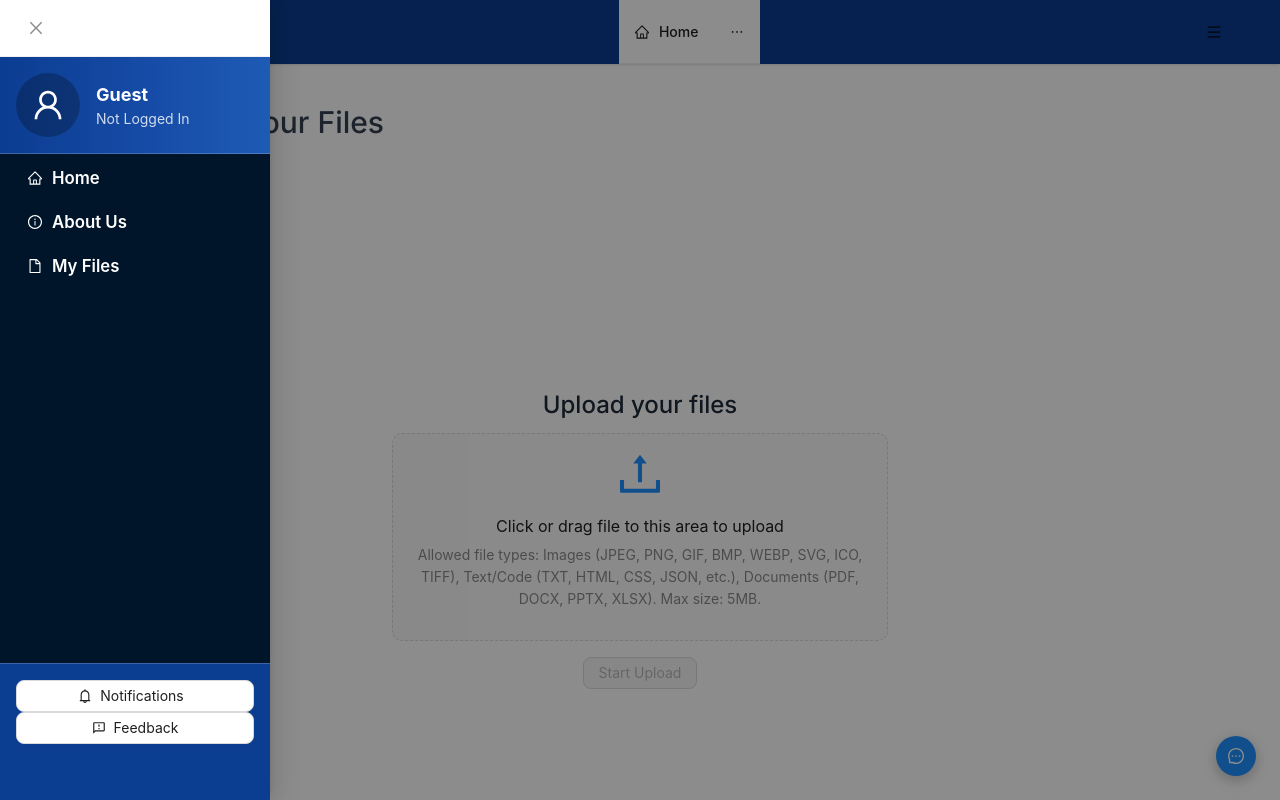
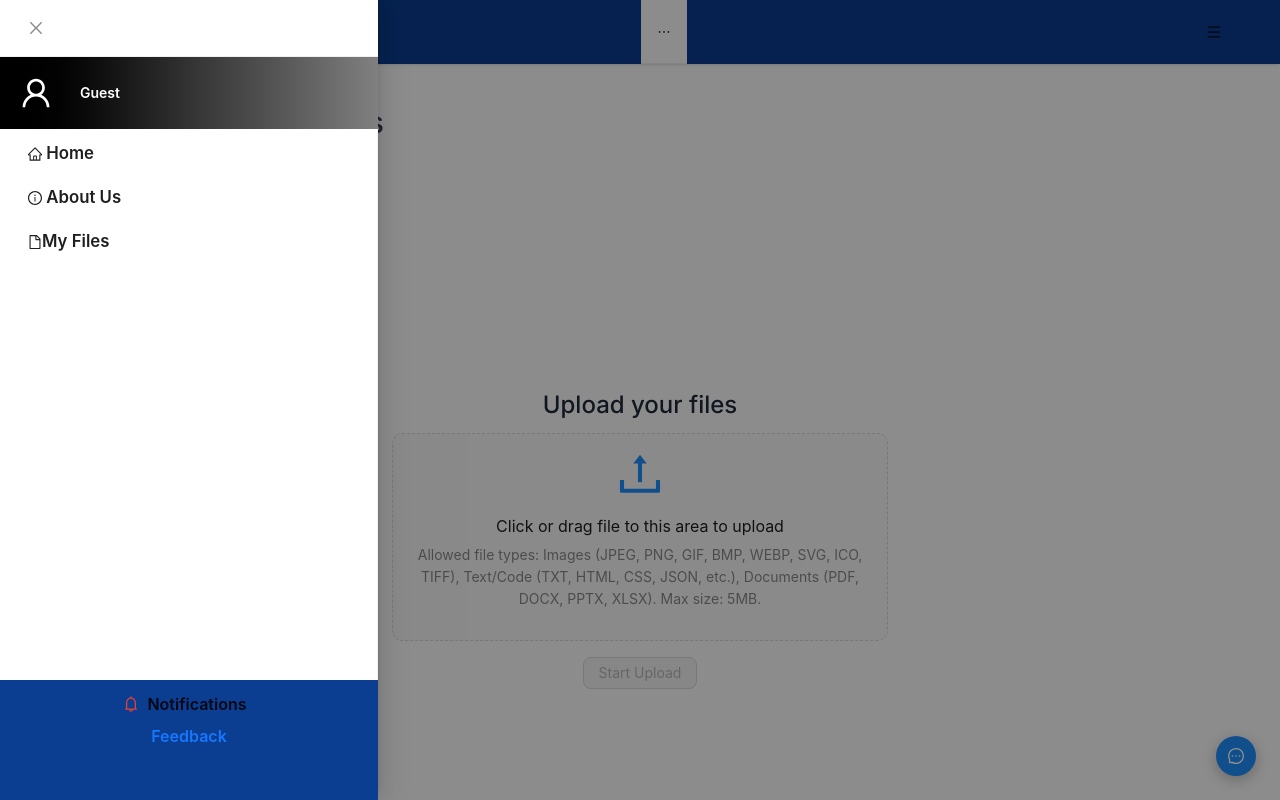
Before and after one commit to Ymffuture/Filebank, a React (Vite) app in the folder filebank-frontend/: page /dashboard in a window 1280 px wide. Both pictures are taken after a click on the button 1214 px from the left and 32 px from the top of the page. Shown: the top 800 px of the page. Built offline with nearby package versions, Linux system fonts and the light colour scheme.

Commit message:
Update Navbar.jsx

```diff
--- a/filebank-frontend/src/components/Navbar.jsx
+++ b/filebank-frontend/src/components/Navbar.jsx
@@ -1,8 +1,15 @@
 import React, { useState, useEffect, useCallback } from 'react';
-import { Layout, Menu, Avatar, Space, Badge, Button, Drawer, message } from 'antd';
+import { Layout, Menu, Avatar, Dropdown, Space, Badge, Button, Drawer, message } from 'antd';
 import {
-  BellOutlined, DashboardOutlined, FileOutlined, HomeOutlined,
-  InfoCircleOutlined, MenuOutlined, UserOutlined, GoogleOutlined, LogoutOutlined
+  BellOutlined,
+  DashboardOutlined,
+  FileOutlined,
+  HomeOutlined,
+  InfoCircleOutlined,
+  MenuOutlined,
+  UserOutlined,
+  GoogleOutlined,
+  LogoutOutlined,
 } from '@ant-design/icons';
 import { GoogleLogin, googleLogout } from '@react-oauth/google';
 import { Link, useNavigate } from 'react-router-dom';
@@ -20,18 +27,33 @@ export default function Navbar() {
   const [notifModalVisible, setNotifModalVisible] = useState(false);
   const navigate = useNavigate();
 
+  const playSound = () => {
+    const audio = new Audio('/mix.mp3');
+    audio.play().catch(() => {
+      const ctx = new (window.AudioContext || window.webkitAudioContext)();
+      const osc = ctx.createOscillator();
+      osc.type = 'sine';
+      osc.frequency.setValueAtTime(880, ctx.currentTime);
+      osc.connect(ctx.destination);
+      osc.start();
+      osc.stop(ctx.currentTime + 0.1);
+    });
+  };
+
   const fetchNotifications = useCallback(async () => {
     try {
       const res = await api.get('/notifications');
-      setNotifications(res.data.count || 0);
+      const newCount = res.data.count || 0;
+      if (newCount > notifications) playSound();
+      setNotifications(newCount);
     } catch {}
-  }, []);
+  }, [notifications]);
 
   useEffect(() => {
     if (!user) return;
     fetchNotifications();
-    const interval = setInterval(fetchNotifications, 8000);
-    return () => clearInterval(interval);
+    const iv = setInterval(fetchNotifications, 5000);
+    return () => clearInterval(iv);
   }, [user, fetchNotifications]);
 
   const handleLoginSuccess = async (resp) => {
@@ -40,6 +62,7 @@ export default function Navbar() {
       setUser(res.data.user);
       localStorage.setItem('filebankUser', JSON.stringify(res.data.user));
       localStorage.setItem('filebankToken', res.data.token);
+      fetchNotifications();
       navigate('/');
     } catch {
       message.error('Login failed.');
@@ -54,30 +77,49 @@ export default function Navbar() {
     message.info('Logged out');
   };
 
+  const userMenu = (
+    <Menu
+      items={[
+        { key: '1', icon: <UserOutlined />, label: 'Profile', onClick: () => navigate('/profile') },
+        { key: '2', icon: <MdOutlineFeedback />, label: 'Feedback', onClick: () => navigate('/feedback') },
+        { key: '3', icon: <LogoutOutlined />, label: 'Logout', onClick: handleLogout },
+      ]}
+    />
+  );
+
   const mainMenuItems = [
-    { key: 'home', icon: <HomeOutlined />, label: <Link to="/">Home</Link> },
-    { key: 'about', icon: <InfoCircleOutlined />, label: <Link to="/about-us">About Us</Link> },
-    { key: 'files', icon: <FileOutlined />, label: <Link to="/files">My Files</Link> },
-    user?.role === 'admin' && { key: 'admin', icon: <DashboardOutlined />, label: <Link to="/admin">Admin Panel</Link> },
+    { key: 'home', label: <Link to="/"><HomeOutlined /> Home</Link> },
+    { key: 'about', label: <Link to="/about-us"><InfoCircleOutlined /> About Us</Link> },
+    { key: 'files', label: <Link to="/files"><FileOutlined />My Files</Link> },
+    user?.role === 'admin' && { key: 'admin', label: <Link to="/admin"><DashboardOutlined /> Admin Panel</Link> },
   ].filter(Boolean);
+
+  const profilePic = user?.picture;
 
   return (
     <>
-      <Header className="flex justify-between items-center bg-white shadow px-4 sticky top-0 z-50">
-        <Link to="/" className="flex items-center gap-2">
-          <img src={logo} alt="FileBank Logo" className="w-10 h-10" />
-          <span className="font-bold text-xl text-[#0B3D91] hidden md:inline">FileBank</span>
+      <Header className="flex justify-between items-center bg-white shadow sticky top-0 z-50 px-4">
+        <Link to="/" className="flex items-center">
+          <img src={logo} alt="FileBank Logo" className="w-20 h-20 md:w-20 md:h-20 scale-200" />
         </Link>
 
         <div className="hidden md:flex flex-1 justify-center">
-          <Menu mode="horizontal" theme="light" items={mainMenuItems} className="bg-transparent border-none text-[#0B3D91] font-medium" />
+          <Menu mode="horizontal" theme="light" items={mainMenuItems} className="bg-transparent google-menu" />
         </div>
 
+        {/* Mobile menu button */}
         <Button
           type="text"
-          icon={<MenuOutlined />}
+          className="md:hidden text-xl relative"
           onClick={() => setDrawerVisible(true)}
-          className="md:hidden text-2xl"
+          icon={
+            <>
+              <MenuOutlined />
+              {notifications > 0 && (
+                <span className="absolute top-1 right-1 block w-2 h-2 bg-[#0B3D91] rounded-full" />
+              )}
+            </>
+          }
         />
       </Header>
 
@@ -85,56 +127,61 @@ export default function Navbar() {
         placement="left"
         open={drawerVisible}
         onClose={() => setDrawerVisible(false)}
-        bodyStyle={{ padding: 0 }}
-        width={270}
+        bodyStyle={{ padding: 0, display: 'flex', flexDirection: 'column', height: '100%',background:'#0B3D91' }}
       >
-        {/* Sidebar Content */}
-        <div className="flex flex-col h-full bg-[#0B3D91] text-white">
-          {/* Profile Section */}
-          <div className="flex items-center gap-4 p-4 border-b border-white/20 bg-gradient-to-r from-[#0B3D91] via-[#154AA5] to-[#1E5BB5]">
-            <Avatar src={user?.picture} size={64} icon={!user?.picture && <UserOutlined />} />
+        {/* Profile header with gradient */}
+        <div className="p-1 bg-gradient-to-r from-[#000] via-[#333] to-[gray] flex items-center gap-3">
+          {profilePic ? (
+            <Avatar src={profilePic} size={64} />
+          ) : (
+            <Avatar size={64} icon={<UserOutlined />} />
+          )}
           <div>
-              <div className="font-bold text-lg">{user?.displayName || 'Guest'}</div>
-              <div className="text-sm opacity-80">{user?.email || 'Not Logged In'}</div>
+            <div className="font-semibold text-white text-[14px]">{user?.displayName || 'Guest'}</div>
+            <div className="text-[10px] text-white/80">{user?.email}</div>
           </div>
         </div>
 
-          {/* Navigation Menu */}
+        {/* Navigation */}
         <Menu
-            theme="dark"
           mode="inline"
-            selectedKeys={[]}
+          theme="light"
           items={mainMenuItems.map(item => ({
             ...item,
             onClick: () => setDrawerVisible(false),
-              style: { fontWeight: 600, fontSize: '1.05rem', color: 'white' }
+            style: { fontWeight: 600, fontSize: '1.05rem', paddingLeft: '24px' },
           }))}
-            className="flex-grow bg-transparent"
+          className="flex-grow overflow-auto bg-[#0B3D91]"
         />
 
-          {/* Footer Actions */}
-          <div className="p-4 space-y-3 bg-[#0B3D91] border-t border-white/20">
+        {/* Footer buttons */}
+        <div className="p-2 space-y-6 bg-[#0B3D91] dark:bg-gray-900">
           <Button
             block
-              icon={<BellOutlined />}
+            type="text"
+            icon={<BellOutlined style={{ color: '#DB4437' }} />}
             onClick={() => {
               setNotifModalVisible(true);
               setDrawerVisible(false);
             }}
-              className="flex items-center justify-between bg-[#154AA5] text-white hover:bg-[#1E5BB5] rounded-lg"
+            style={{ fontWeight: '600', fontSize: '1rem' }}
           >
             Notifications
-              <Badge count={notifications} size="small" style={{ backgroundColor: '#FFD700' }} />
+            <Badge
+              count={notifications}
+              offset={[6, 0]}
+              style={{ backgroundColor: '#0B3D91', color: '#fff', marginLeft: 8 }}
+            />
           </Button>
 
           <Button
             block
-              icon={<MdOutlineFeedback />}
+            type="link"
             onClick={() => {
               navigate('/feedback');
               setDrawerVisible(false);
             }}
-              className="flex items-center justify-center bg-[#154AA5] text-white hover:bg-[#1E5BB5] rounded-lg"
+            style={{ fontWeight: '600', fontSize: '1rem' }}
           >
             Feedback
           </Button>
@@ -142,9 +189,11 @@ export default function Navbar() {
           {user ? (
             <Button
                 block
+              type="link"
+                danger
                 icon={<LogoutOutlined />}
                 onClick={handleLogout}
-                className="bg-red-600 hover:bg-red-700 text-white font-bold rounded-lg"
+                className="bg-red-600 hover:bg-red-700 text-white font-bold rounded-lg m-3"
               >
                 Logout
               </Button>
@@ -159,7 +208,6 @@ export default function Navbar() {
               />
           )}
         </div>
-        </div>
       </Drawer>
 
       <NotificationsModal visible={notifModalVisible} onClose={() => setNotifModalVisible(false)} />
```
Lines whose indentation alone changed are shown as unchanged.
